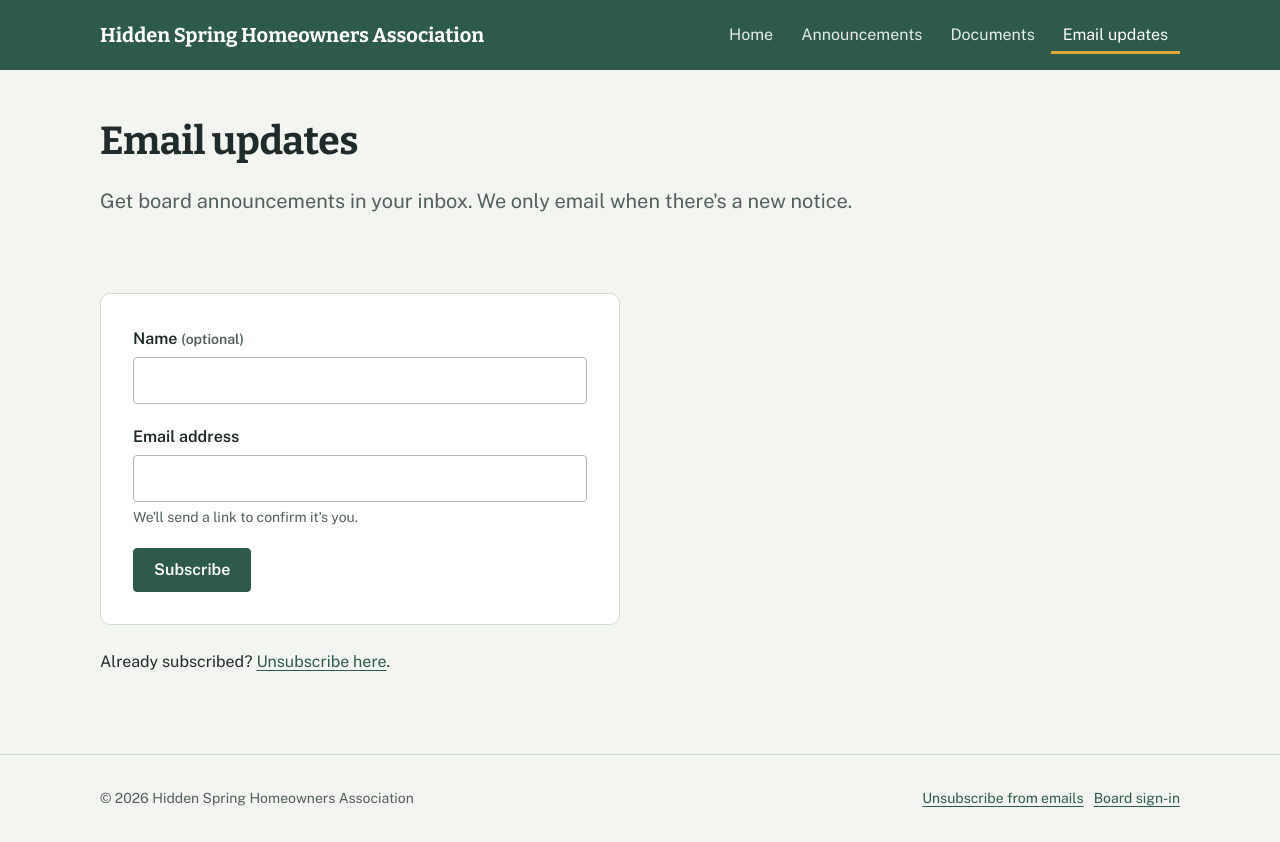
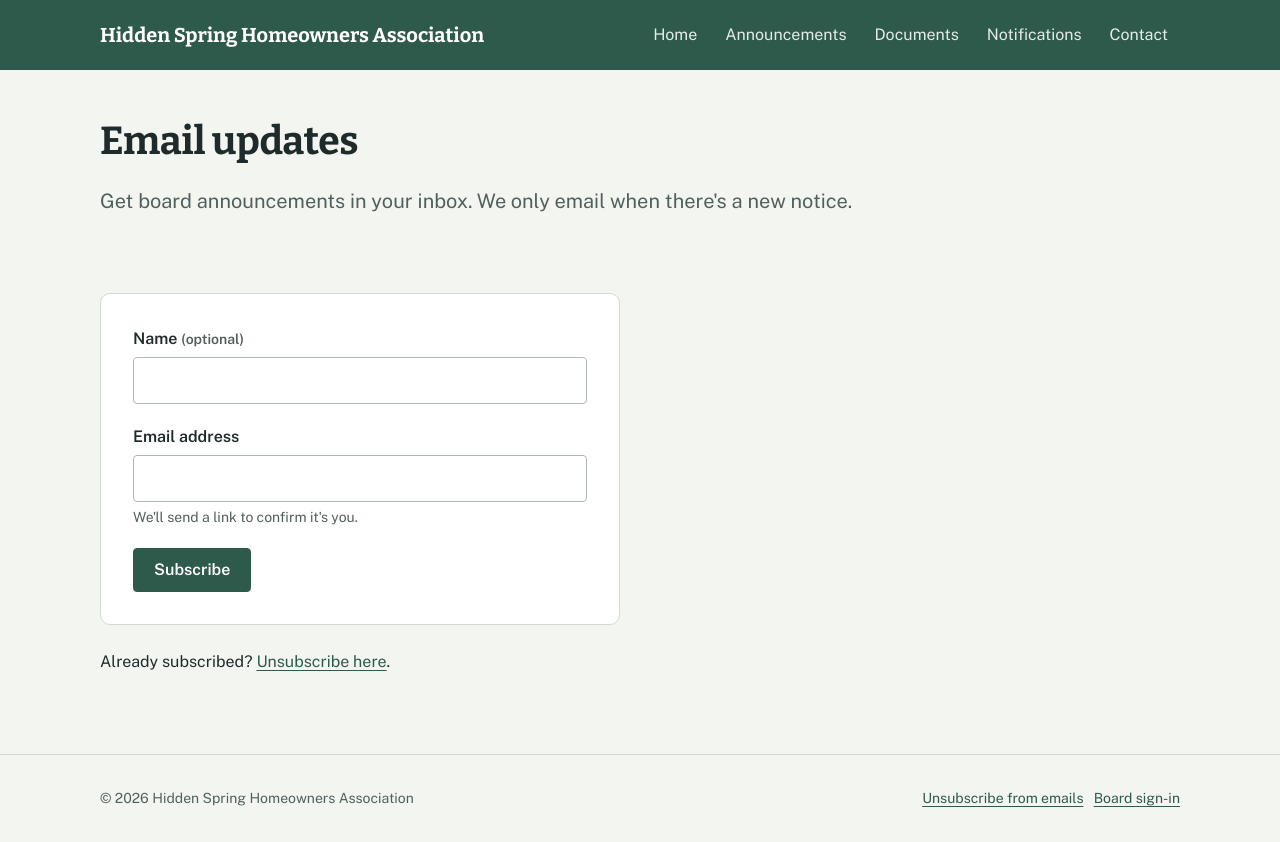
Before and after one commit to hoa-glitch/HiddenSpring, a plain HTML site: page site/subscribe.html in a window 1280 px wide. Drawn offline with nearby package versions, Linux system fonts and the light colour scheme.

Commit message:
Update subscribe.html

```diff
--- a/site/subscribe.html
+++ b/site/subscribe.html
@@ -22,7 +22,8 @@
         <li><a href="index.html">Home</a></li>
         <li><a href="announcements.html">Announcements</a></li>
         <li><a href="documents.html">Documents</a></li>
-        <li><a href="subscribe.html" aria-current="page">Email updates</a></li>
+        <li><a href="subscribe.html">Notifications</a></li>
+          <li><a href="contact.html">Contact</a></li>
         </ul>
       </nav>
     </div>
```
